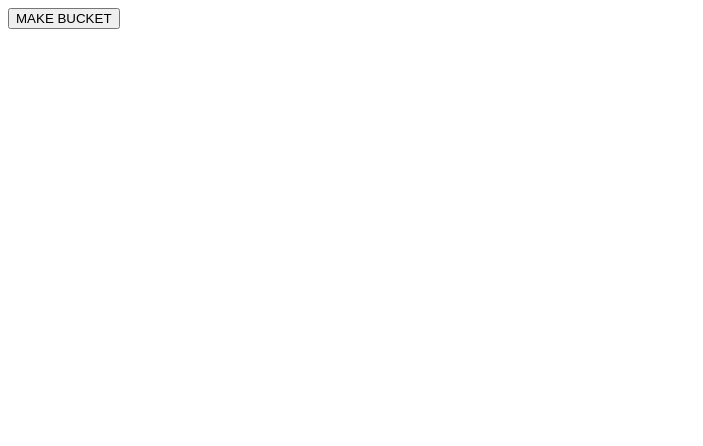
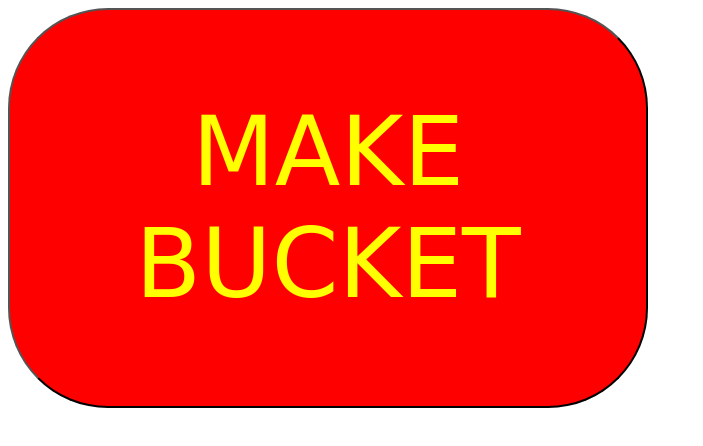
Before and after one commit to audryhsu/requestbucket, a website: page static/home.html in a window 1280 px wide. Shown: the whole page, without its empty margins (0-703 px from the left). Drawn offline with Linux system fonts and the light colour scheme.

Commit message:
Styled button + remove logging. > > Co-authored-by: Rob Gorman gorman.rob.j@gmail.com

```diff
--- a/static/home.html
+++ b/static/home.html
@@ -7,9 +7,7 @@
 </style>
 <body>
 <form method="POST" action="http://localhost:3000/create">
-  <button type="submit">MAKE BUCKET</button>
+  <button type="submit" style="font-family: cursive; border-radius: 100px; font-size: 96px; background-color: red; color: yellow; width: 50vw; height: 50vh;">MAKE BUCKET</button>
 </form>
-
-
 </body>
 </html>
--- a/utils/pg-sidekick.js
+++ b/utils/pg-sidekick.js
@@ -12,7 +12,6 @@ module.exports = class PgSidekick {
   async addBucket(url) {
     const ADD_BUCKET = `INSERT INTO buckets (url) VALUES ('${url}')`;
     await dbQuery(ADD_BUCKET);
-    console.log('done')
     return true;
   }
 
```
